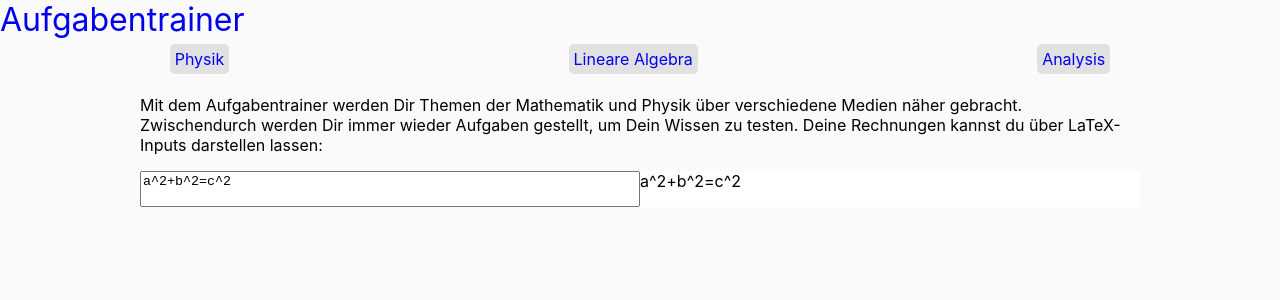
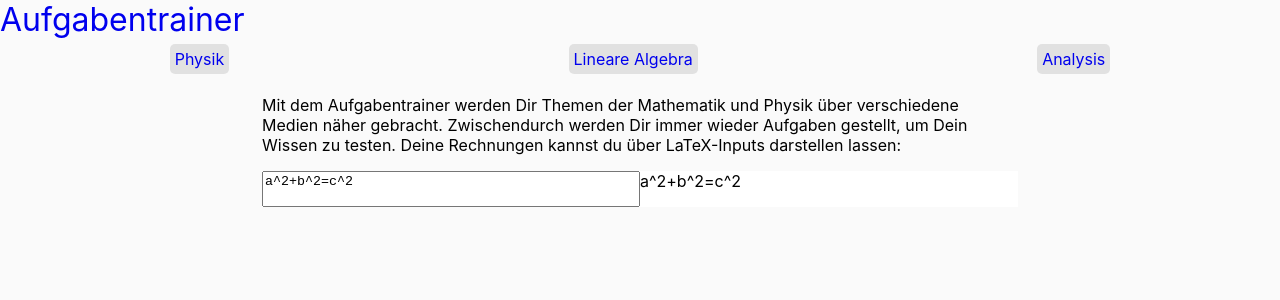
Before and after one commit to Gohlisch/aufgabentrainer, a SvelteKit app: page / in a window 1280 px wide. Shown: the top 300 px of the page. Built offline with nearby package versions, Linux system fonts and the light colour scheme.

Commit message:
feat: limit main to the size of ~DIN A4 width

```diff
--- a/src/routes/+layout.svelte
+++ b/src/routes/+layout.svelte
@@ -4,7 +4,7 @@
 
 <style>
     main {
-        max-width: 1000px;
+        max-width: 20cm;
         min-width: 50%;
         padding: 0 1em;
     }
@@ -14,3 +14,6 @@
 <main>
     <slot></slot>
 </main>
+<footer>
+
+</footer>
--- a/static/global.css
+++ b/static/global.css
@@ -13,3 +13,7 @@ body > div {
     align-items: center;
     flex-direction: column;
 }
+
+body * {
+    max-width: 100%;
+}
```
